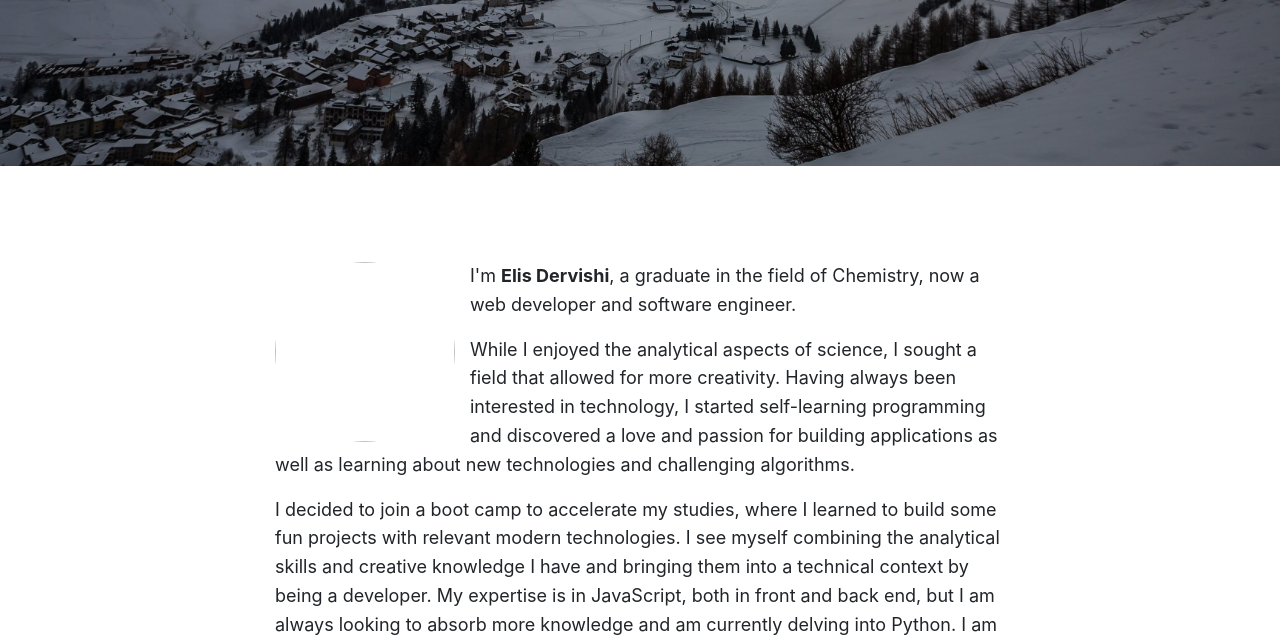
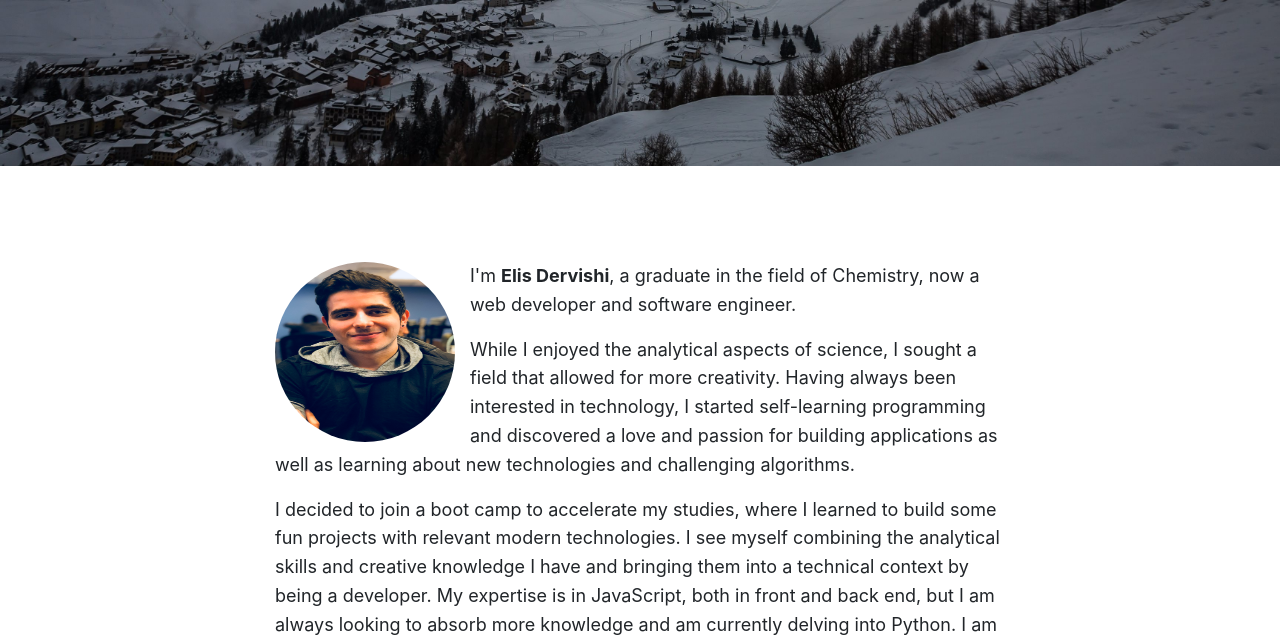
Before and after one commit to itselisd/itselisd.github.io, a website with bundled scripts: page index.html in a window 1280 px wide. Shown: the part 634-1273 px from the top of the page. Built offline with nearby package versions, Linux system fonts and the light colour scheme; files whose address does not match are found by name.

Commit message:
pic update

```diff
--- a/index.html
+++ b/index.html
@@ -95,7 +95,7 @@
         <div class="row">
           <div class="col-lg-8 mx-auto">
             <h2 id="about-me">About Me</h2>
-            <img id="profile-pic" src="./img/profilepic.png">
+            <img id="profile-pic" src="./img/profilepic.jpg">
             <p>
               I'm <strong>Elis Dervishi</strong>, a graduate in the field of Chemistry, now a web developer and software engineer.
             </p>
```
Also changed, not shown: 2 other files.
